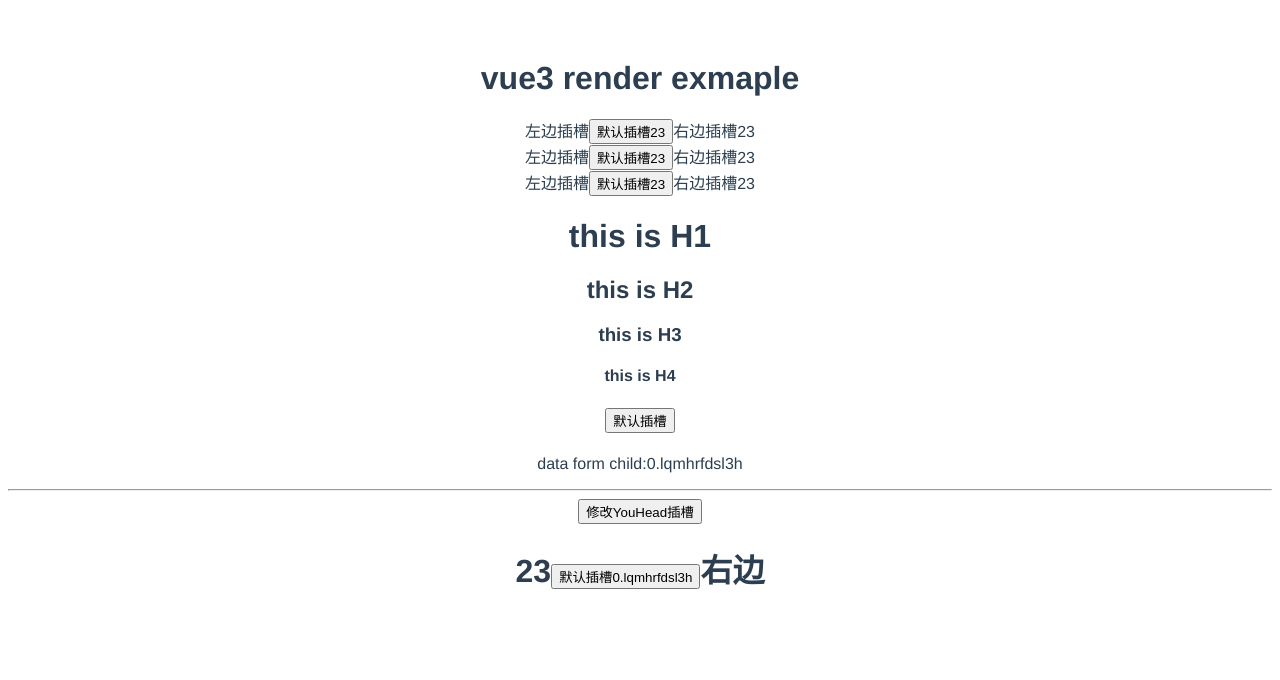
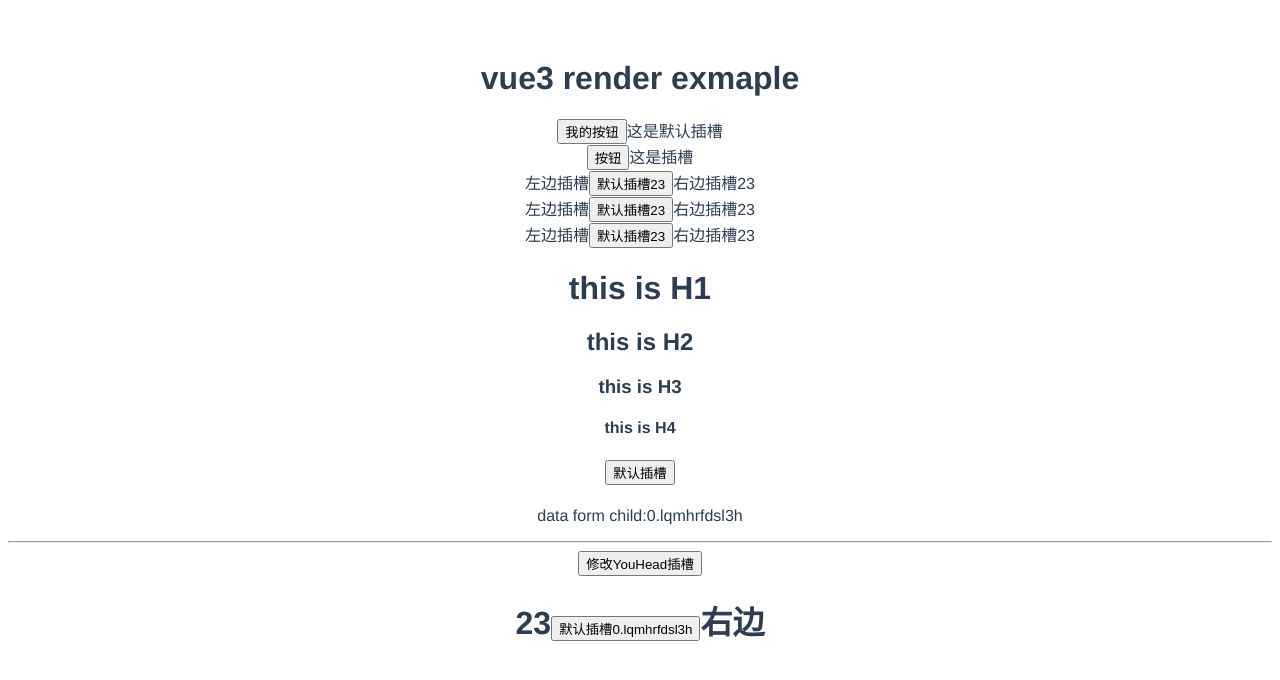
Before and after one commit to jackchoumine/vue3-examples, a Vue app: page / in a window 1280 px wide. Shown: the top 680 px of the page. Built offline with nearby package versions, Linux system fonts and the light colour scheme.

Commit message:
全局注册组件

```diff
--- a/src/App.vue
+++ b/src/App.vue
@@ -1,6 +1,10 @@
 <template>
   <div>
     <h1>vue3 render exmaple</h1>
+    <ParentButton />
+    <MyButton2 buttonText="按钮" id="my-id" data-key="custom-prop" @my-click="onMyClick" :onProp="() => {}">
+      <span>这是插槽</span>
+    </MyButton2>
     <MyButtonRender title="title" @my-click="onMyClick">
       <template v-slot:left>
         <span>左边插槽</span>
@@ -57,14 +61,24 @@
 
 <script>
 import { ref } from 'vue'
+// import MyButton2 from './components/MyButton2.jsx'
 import MyButton from './components/MyButton.vue'
 import MyHead from './components/MyHead.vue'
 import YouHead from './components/YouHead.jsx'
 import MyButtonSetup from './components/MyButton.jsx'
 import MyButtonRender from './components/MyButtonRender'
+import ParentButton from './components/ParentButton.js'
 export default {
   name: 'App',
-  components: { MyButtonRender, MyButtonSetup, MyButton, MyHead, YouHead },
+  components: {
+    ParentButton,
+    //  MyButton2,
+    MyButtonRender,
+    MyButtonSetup,
+    MyButton,
+    MyHead,
+    YouHead,
+  },
   setup() {
     const dataFromChild = ref(Math.random().toString(36))
     const onMyEvent = data => {
--- /dev/null
+++ b/src/components/MyButton2.jsx
@@ -0,0 +1,21 @@
+import { h } from 'vue'
+
+export default {
+  name: 'MyButton2',
+  props: ['buttonText'],
+  inheritAttrs: false,
+  emits: ['my-click'],
+  setup(props, { slots, emit, attrs }) {
+    const button = h(
+      'button',
+      {
+        onClick: () => {
+          emit('my-click', Math.random().toString(36))
+        },
+        ...attrs,
+      },
+      props.buttonText
+    )
+    return () => h('div', null, [button, slots?.default()])
+  },
+}
--- /dev/null
+++ b/src/components/ParentButton.js
@@ -0,0 +1,28 @@
+import { h, resolveComponent } from 'vue'
+// import MyButton from './MyButton2.jsx'
+export default {
+  name: 'ParentButton',
+  setup() {
+    const Button = resolveComponent('MyButton2')
+    const myButton = h(
+      Button,
+      {
+        buttonText: '我的按钮',
+        onMyClick: data => {
+          console.log('myClick', data)
+        },
+        id: 'my-id-2',
+        'data-key': 'custom-prop',
+        onProp: () => {
+          console.log('onPropFun')
+        },
+      },
+      {
+        default: () => {
+          return h('span', { title: 'default' }, '这是默认插槽')
+        },
+      }
+    )
+    return () => myButton
+  },
+}
--- a/src/main.js
+++ b/src/main.js
@@ -1,5 +1,7 @@
 import { createApp } from 'vue'
 import App from './App.vue'
 import './index.css'
-
-createApp(App).mount('#app')
+import MyButton2 from './components/MyButton2.jsx'
+const VueApp = createApp(App)
+VueApp.component('MyButton2', MyButton2)
+VueApp.mount('#app')
```
